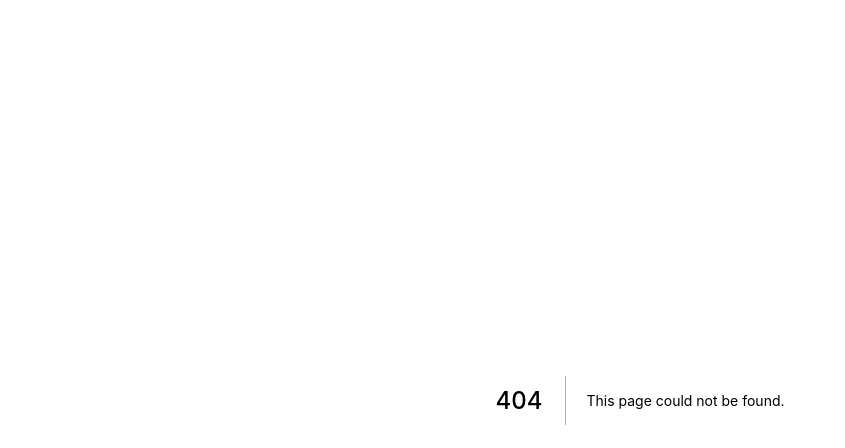
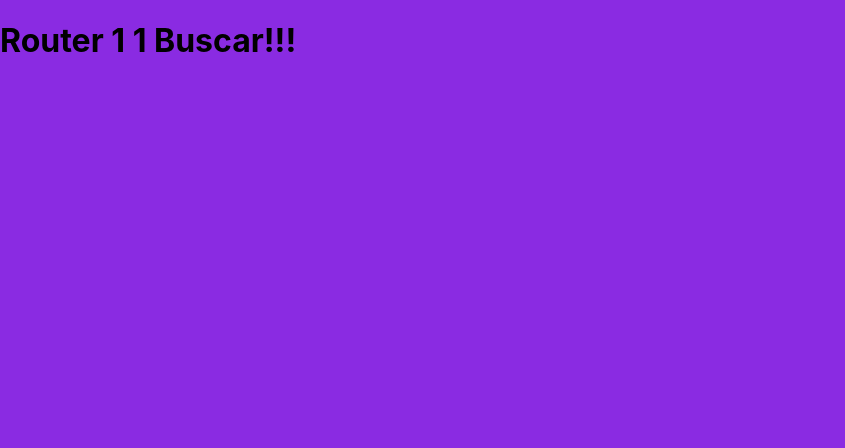
Before and after one commit to fabriciofcastro/next-basico, a Next.js app: page /routes/1/1 in a window 1280 px wide. Before the commit this address had no page. Shown: the top 448 px of the page, without its empty margins (0-845 px from the left). Built offline with nearby package versions, Linux system fonts and the light colour scheme.

Commit message:
conceitos de rotas dinâmicas

```diff
--- /dev/null
+++ b/src/pages/routes/[id]/[nome].jsx
@@ -0,0 +1,16 @@
+import { useRouter } from 'next/router'
+
+export default function nome() {
+
+    const router = useRouter()
+    const codigo = router.query.id
+    const nome = router.query.nome
+
+    console.log(router);
+
+    return (
+        <>
+           <h1>Router {nome} {codigo} Buscar!!!</h1>
+        </>
+    )
+}
--- /dev/null
+++ b/src/pages/routes/index.jsx
@@ -0,0 +1,6 @@
+export default function routes() {
+
+    return (
+        <h1>routes</h1>
+    )
+}
--- a/src/styles/globals.css
+++ b/src/styles/globals.css
@@ -2,6 +2,7 @@ html,
 body {
   padding: 0;
   margin: 0;
+  background-color: blueviolet;
   font-family: -apple-system, BlinkMacSystemFont, Segoe UI, Roboto, Oxygen,
     Ubuntu, Cantarell, Fira Sans, Droid Sans, Helvetica Neue, sans-serif;
 }
```
Also changed, not shown: src/pages/routes/[id]/buscar.jsx (added, +15 -0 lines), src/pages/routes/params.jsx (added, +17 -0 lines), 1 other file (tests, documents, lock files or other folders).
